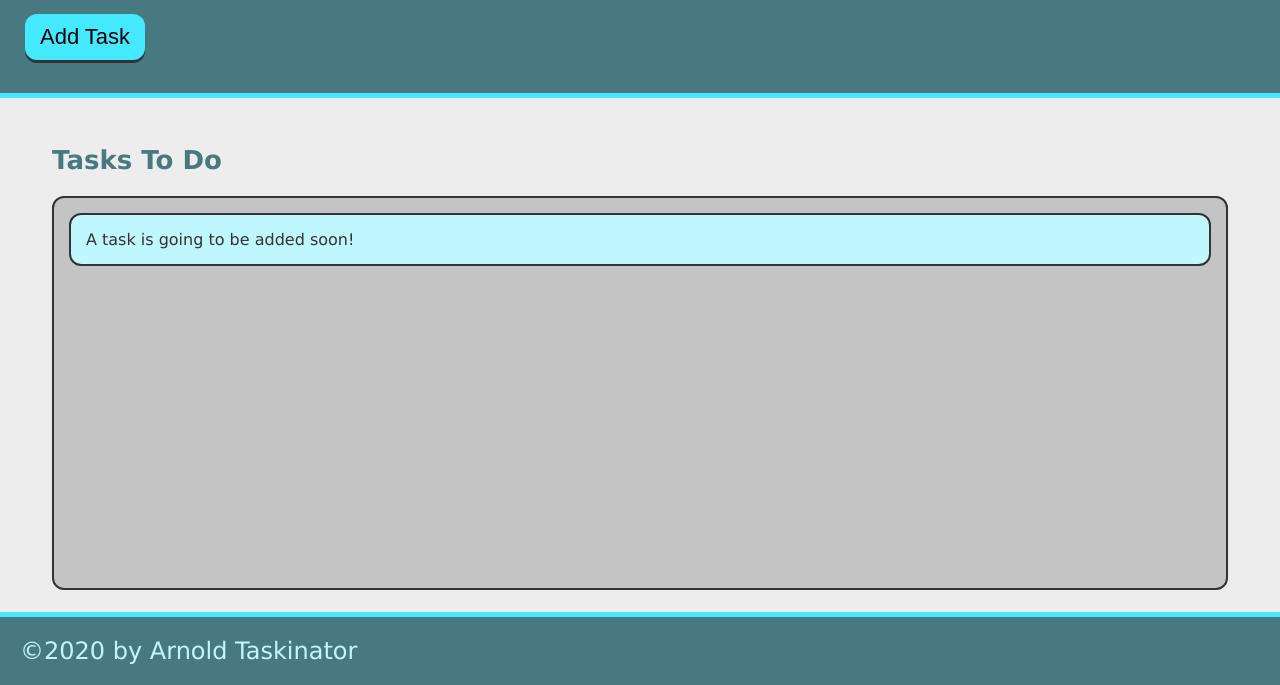
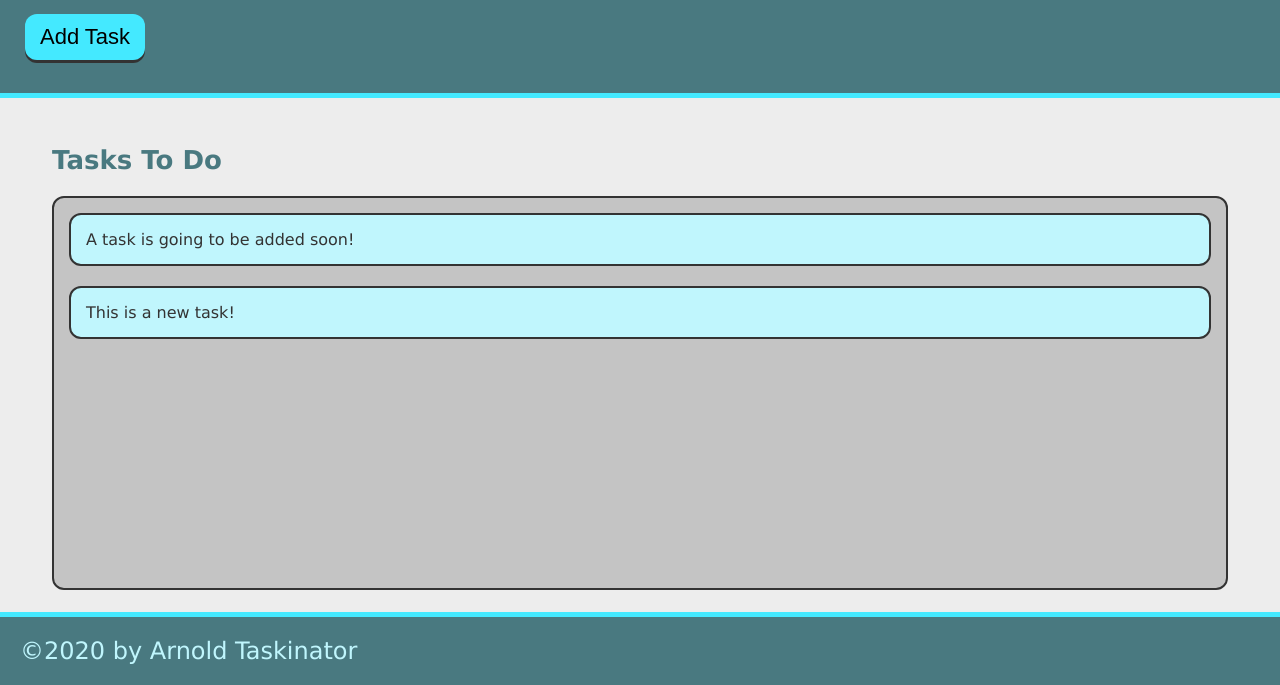
Before and after one commit to rolanduwxcc/taskinator, a plain HTML site: page index.html in a window 1280 px wide. Both pictures are taken after a click on the button "Add Task". Shown: the part 115-800 px from the top of the page. Drawn offline with Linux system fonts and the light colour scheme.

Commit message:
add ability to add task

```diff
--- a/assets/js/script.js
+++ b/assets/js/script.js
@@ -0,0 +1,12 @@
+//-------------------------------------------------------------VARIABLES
+var buttonEl = document.querySelector("#save-task");
+var tasksToDoEl = document.querySelector("#tasks-to-do");
+
+var createTaskHandler = function() {
+    var taskItemEl = document.createElement("li");
+    taskItemEl.textContent = "This is a new task!";
+    taskItemEl.className = "task-item";
+    tasksToDoEl.appendChild(taskItemEl);
+};
+
+buttonEl.addEventListener("click",createTaskHandler);
--- a/index.html
+++ b/index.html
@@ -14,14 +14,14 @@
     <header>
         <h1 class="page-title">Taskinator</h1>
         <p>Click the button below to add a new task!</p>
-        <button class="btn">Add Task</button>
+        <button class="btn" id="save-task">Add Task</button>
 
     </header>
 
     <main class="page-content">
         <section class="task-list-wrapper">
             <h2 class="list-title">Tasks To Do</h2>
-            <ul class="task-list">
+            <ul class="task-list" id="tasks-to-do">
                 <li class="task-item">A task is going to be added soon!</li>
             </ul>
         </section>
```
